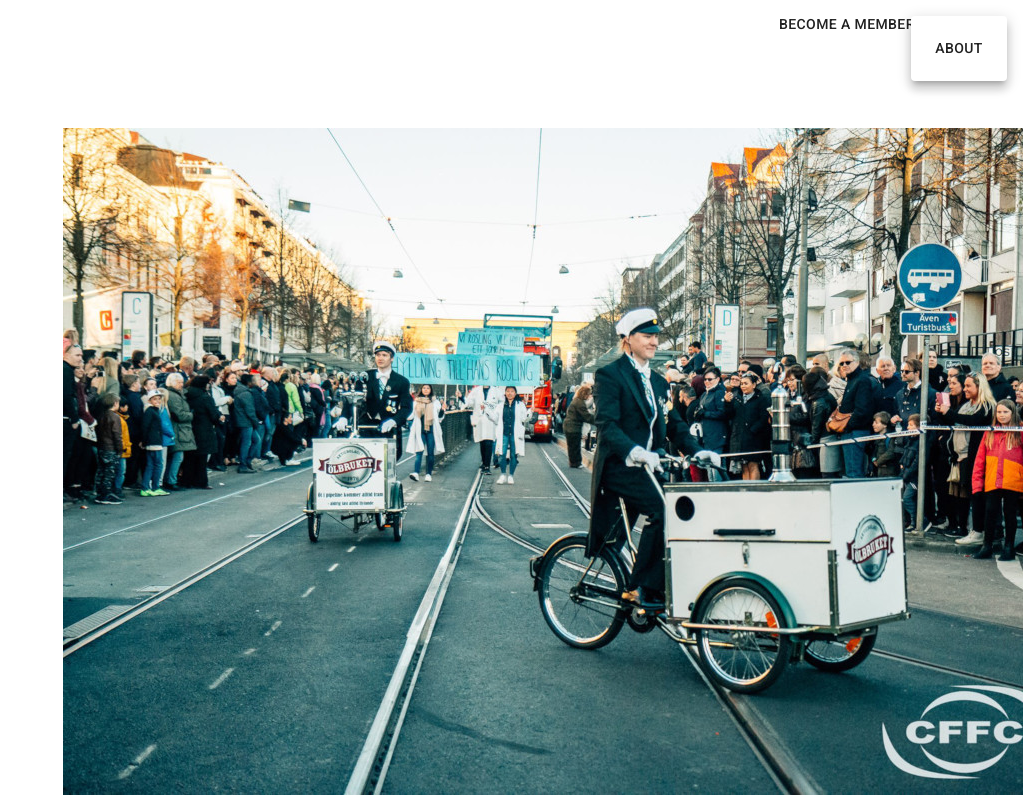
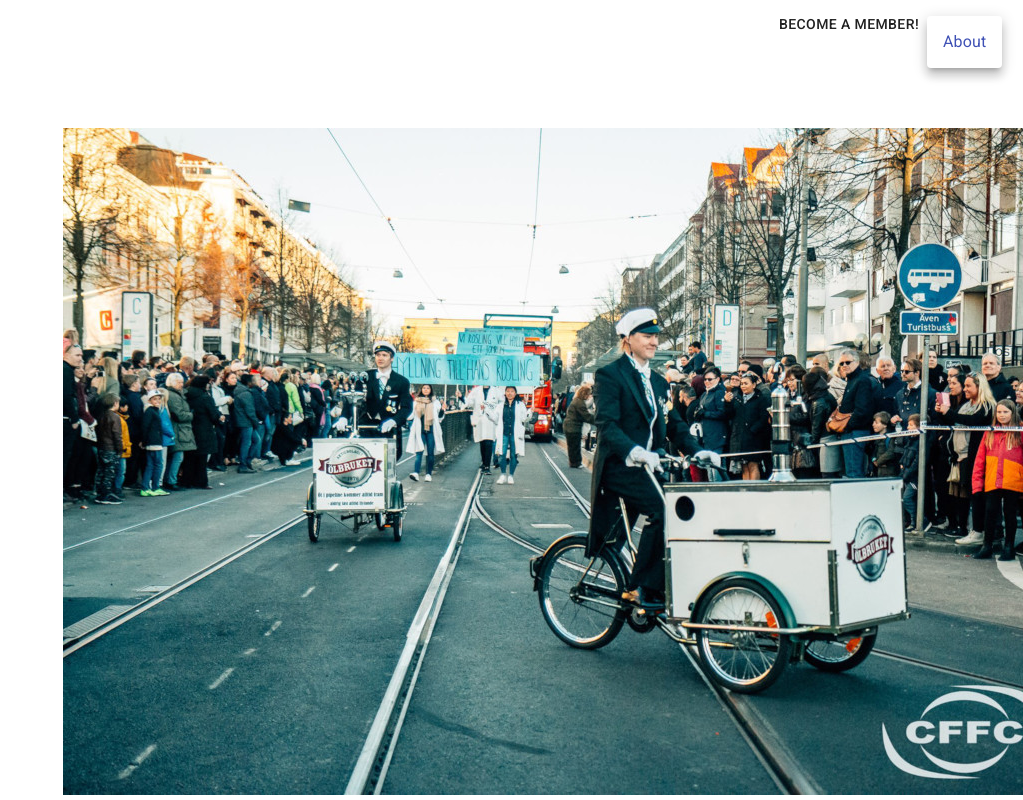
Before and after one commit to olbruket/website, a React (Create React App) app: page /about in a window 1280 px wide. Both pictures are taken after a click on the button "More". Shown: the top 800 px of the page, without its empty margins (257-1280 px from the left). Built offline with nearby package versions, Linux system fonts and the light colour scheme.

Commit message:
WIP fix for menu items link

```diff
--- a/src/components/Menu.js
+++ b/src/components/Menu.js
@@ -3,7 +3,7 @@ import IconButton from '@material-ui/core/IconButton';
 import Menu from '@material-ui/core/Menu';
 import MenuItem from '@material-ui/core/MenuItem';
 import MoreVertIcon from '@material-ui/icons/MoreVert';
-import { Button } from '@material-ui/core';
+import { Link } from '@material-ui/core';
 import { NavLink } from 'react-router-dom';
 
 const LongMenu = () => {
@@ -34,14 +34,14 @@ const LongMenu = () => {
         open={Boolean(anchorEl)}
         onClose={handleClose}
       >
-        <MenuItem onClick={handleClose}>
-          <Button
-            to={'/about'}
-            component={NavLink}
-          >
+        <Link
+          button
+
+        >
+          <MenuItem component={NavLink} to={'/about'} onClick={handleClose} style={{ textDecoration: 'none' }}>
             About
-          </Button>
-        </MenuItem>
+          </MenuItem>
+        </Link>
       </Menu>
     </div>
   );
```
